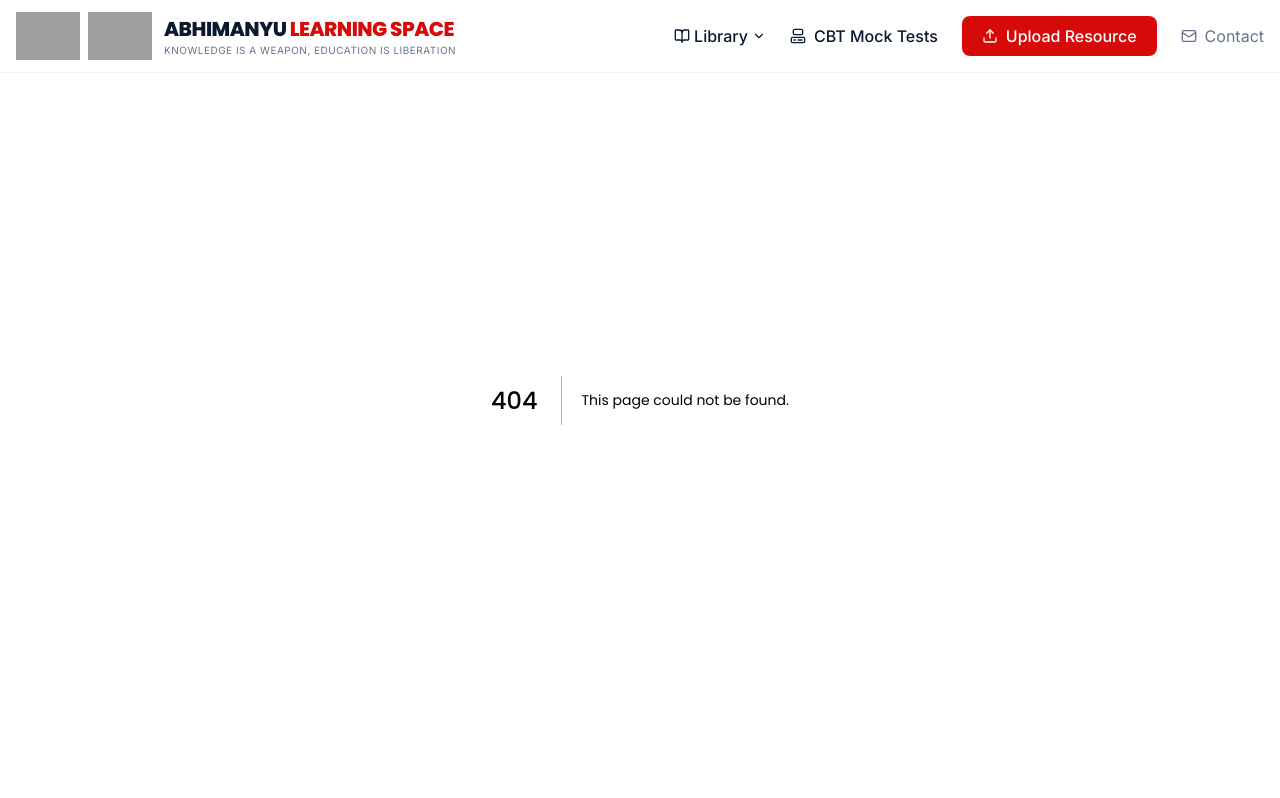
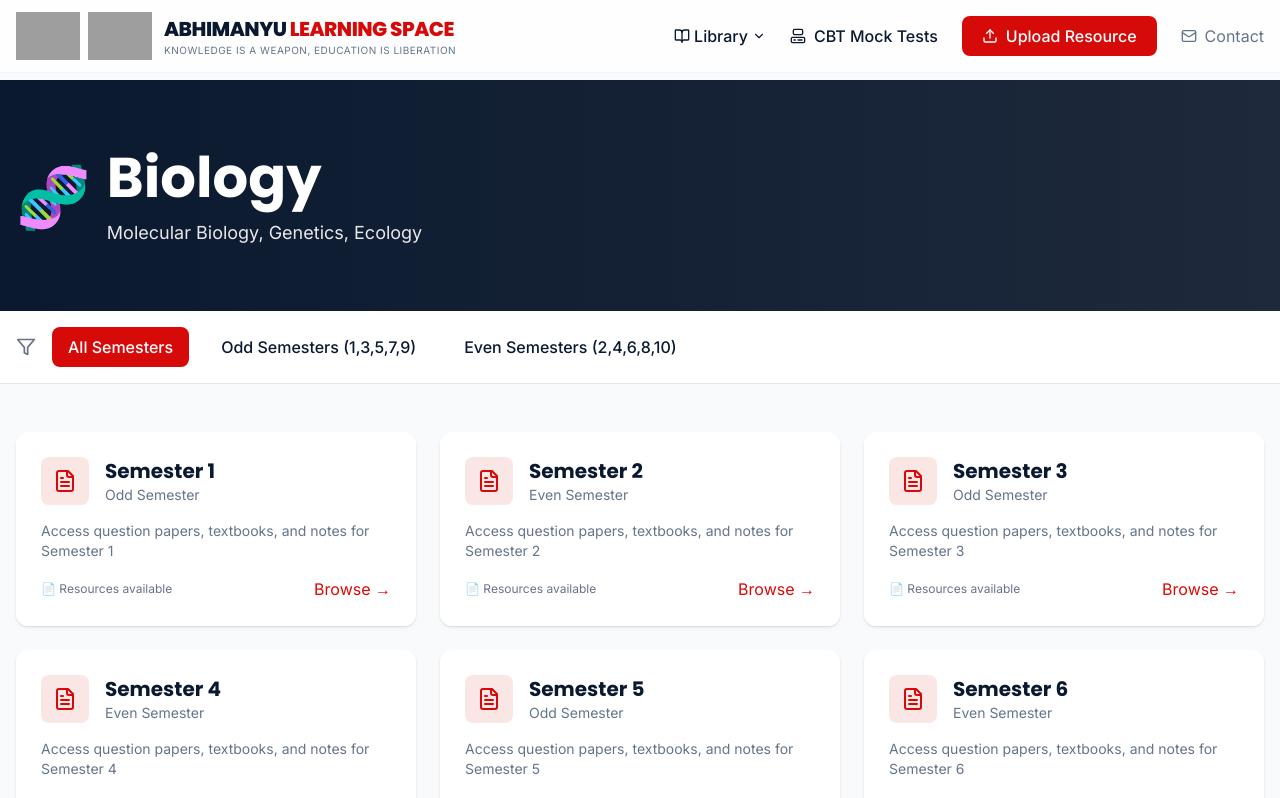
Before and after one commit to Com-Adarsh/SFI-IMSc-Library, a Next.js app: page /subject/biology in a window 1280 px wide. Before the commit this address had no page. Shown: the top 798 px of the page. Built offline with nearby package versions, Linux system fonts and the light colour scheme; grey boxes are pictures that could not be loaded.

Commit message:
Create [subject].tsx

```diff
--- /dev/null
+++ b/src/pages/subject/[subject].tsx
@@ -0,0 +1,133 @@
+import React, { useState } from 'react';
+import { useRouter } from 'next/router';
+import Head from 'next/head';
+import Link from 'next/link';
+import { Download, FileText, Clock, User, Filter, ChevronDown } from 'lucide-react';
+import { SUBJECTS, SEMESTERS, CATEGORIES } from '@/lib/constants';
+import Footer from '@/components/Footer';
+
+export default function SubjectPage() {
+  const router = useRouter();
+  const { subject: subjectPath } = router.query;
+  const [selectedSemester, setSelectedSemester] = useState<number | null>(null);
+  const [selectedCategory, setSelectedCategory] = useState('all');
+
+  const subject = SUBJECTS.find(s => s.path === subjectPath);
+
+  if (!subject) {
+    return (
+      <div className="min-h-screen pt-20 flex items-center justify-center">
+        <div className="text-center">
+          <h1 className="text-2xl font-bold text-slate-navy mb-4">Subject Not Found</h1>
+          <Link href="/library" className="text-crimson hover:underline">Return to Library</Link>
+        </div>
+      </div>
+    );
+  }
+
+  const filteredSemesters = selectedCategory === 'all'
+    ? SEMESTERS
+    : SEMESTERS.filter(s => s.type === (selectedCategory === 'odd' ? 'Odd' : 'Even'));
+
+  return (
+    <>
+      <Head>
+        <title>{subject.name} - Abhimanyu Learning Space</title>
+      </Head>
+
+      <main className="min-h-screen pt-20">
+        {/* Header */}
+        <div className="bg-gradient-to-r from-slate-navy to-slate-800 text-white py-16">
+          <div className="container mx-auto px-4">
+            <div className="flex items-center gap-4">
+              <span className="text-6xl">{subject.icon}</span>
+              <div>
+                <h1 className="text-h1">{subject.name}</h1>
+                <p className="text-lg opacity-90 mt-2">{subject.description}</p>
+              </div>
+            </div>
+          </div>
+        </div>
+
+        {/* Filters */}
+        <div className="bg-white border-b border-light-gray py-4 sticky top-20 z-30">
+          <div className="container mx-auto px-4">
+            <div className="flex flex-wrap items-center gap-4">
+              <Filter size={20} className="text-slate-gray" />
+              <button
+                onClick={() => setSelectedCategory('all')}
+                className={`px-4 py-2 rounded-lg font-medium transition ${
+                  selectedCategory === 'all'
+                    ? 'bg-crimson text-white'
+                    : 'hover:bg-light-gray'
+                }`}
+              >
+                All Semesters
+              </button>
+              <button
+                onClick={() => setSelectedCategory('odd')}
+                className={`px-4 py-2 rounded-lg font-medium transition ${
+                  selectedCategory === 'odd'
+                    ? 'bg-crimson text-white'
+                    : 'hover:bg-light-gray'
+                }`}
+              >
+                Odd Semesters (1,3,5,7,9)
+              </button>
+              <button
+                onClick={() => setSelectedCategory('even')}
+                className={`px-4 py-2 rounded-lg font-medium transition ${
+                  selectedCategory === 'even'
+                    ? 'bg-crimson text-white'
+                    : 'hover:bg-light-gray'
+                }`}
+              >
+                Even Semesters (2,4,6,8,10)
+              </button>
+            </div>
+          </div>
+        </div>
+
+        {/* Semester Grid */}
+        <section className="py-12 bg-ghost-white">
+          <div className="container mx-auto px-4">
+            <div className="grid grid-cols-1 md:grid-cols-2 lg:grid-cols-3 gap-6">
+              {filteredSemesters.map((semester) => (
+                <div key={semester.id} className="card cursor-pointer group">
+                  <div className="flex items-center gap-4 mb-4">
+                    <div className="w-12 h-12 rounded-lg bg-crimson/10 flex items-center justify-center group-hover:bg-crimson transition">
+                      <FileText className="text-crimson group-hover:text-white" size={24} />
+                    </div>
+                    <div>
+                      <h3 className="text-xl font-bold text-slate-navy">{semester.name}</h3>
+                      <p className="text-slate-gray text-sm">{semester.type} Semester</p>
+                    </div>
+                  </div>
+                  <p className="text-slate-gray text-sm mb-4">
+                    Access question papers, textbooks, and notes for {semester.name}
+                  </p>
+                  <div className="flex justify-between items-center">
+                    <span className="text-xs text-slate-gray">📄 Resources available</span>
+                    <span className="text-crimson group-hover:translate-x-1 transition">Browse →</span>
+                  </div>
+                </div>
+              ))}
+            </div>
+
+            {/* Coming Soon Message */}
+            <div className="mt-12 text-center p-8 bg-white rounded-xl border border-light-gray">
+              <p className="text-slate-gray">
+                📚 More resources are being added regularly.
+                <Link href="/upload" className="text-crimson font-medium hover:underline ml-1">
+                  Contribute to the library →
+                </Link>
+              </p>
+            </div>
+          </div>
+        </section>
+
+        <Footer />
+      </main>
+    </>
+  );
+}
```
